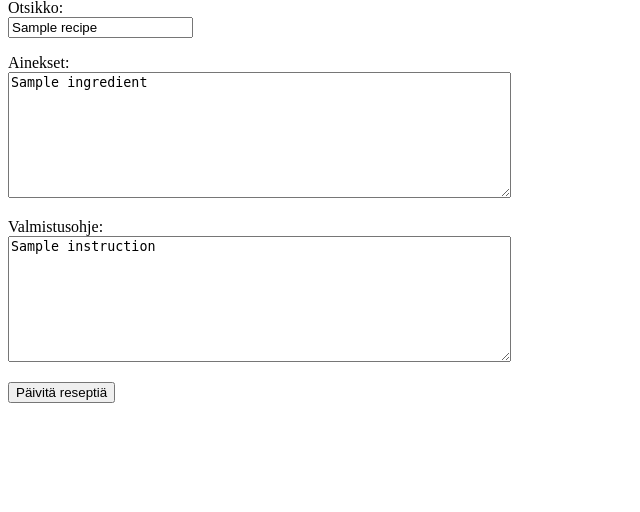
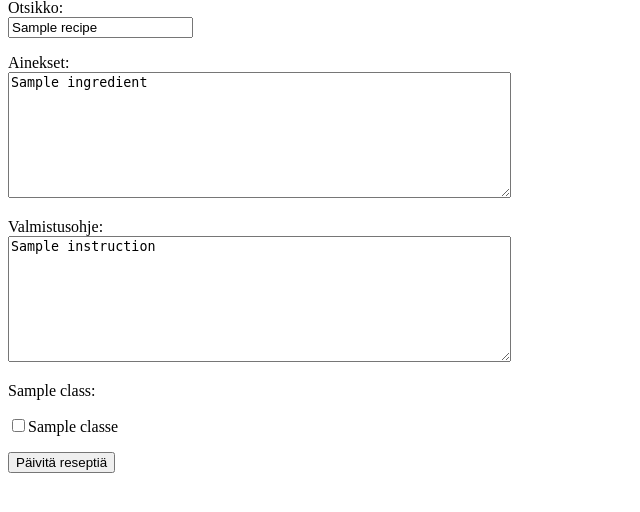
Before and after one commit to eesalor/ruokareseptit, a Flask app: template templates/edit_recipe.html in a window 1280 px wide. Shown: the part 81-593 px from the top of the page, without its empty margins (0-640 px from the left). Run offline with Flask 3, Linux system fonts and the light colour scheme; the template is opened without the code that fills it: most values are stand-ins (such as "Sample title", 1, 10 or a date in 2020).

Commit message:
Add classes to edit recipe page

```diff
--- a/app.py
+++ b/app.py
@@ -112,7 +112,14 @@ def edit_recipe(recipe_id):
     if recipe["user_id"] != session["user_id"]:
         abort(403)
 
-    return render_template("edit_recipe.html", recipe=recipe)
+    all_classes = recipes.get_all_classes()
+    classes = {}
+    for my_class in all_classes:
+        classes[my_class] = ""
+    for entry in recipes.get_classes(recipe_id):
+        classes[entry["title"]] = entry["value"]
+
+    return render_template("edit_recipe.html", recipe=recipe, classes=classes, all_classes=all_classes)
 
 @app.route("/update_recipe", methods=["POST"])
 def update_recipe():
@@ -134,7 +141,13 @@ def update_recipe():
     if not instruction or len(instruction) > 2000:
         abort(403)
 
-    recipes.update_recipe(recipe_id, title, ingredient, instruction)
+    classes = []
+    for entry in request.form.getlist("classes"):
+        if entry:
+            class_title, class_value = entry.split(":")
+            classes.append((class_title, class_value))
+
+    recipes.update_recipe(recipe_id, title, ingredient, instruction, classes)
 
     return redirect("/recipe/" + str(recipe_id))
 
--- a/templates/edit_recipe.html
+++ b/templates/edit_recipe.html
@@ -21,6 +21,20 @@
       <textarea name="instruction" rows="8" cols="60" maxlength="2000" required>{{ recipe.instruction }}</textarea>
     </p>
     <input type="hidden" name="recipe_id" value="{{ recipe.id }}" />
+    {% for class in classes %}
+    <p>
+    {{ class }}:
+    </p>
+    <p>
+      {% for option in all_classes[class] %}
+        {% if classes[class] == option %}
+        <input type="checkbox" name="classes" value="{{ class }}:{{ option }}" checked/>{{ option }}
+        {% else %}
+        <input type="checkbox" name="classes" value="{{ class }}:{{ option }}" />{{ option }}
+        {% endif %}
+      {% endfor %}
+    </p>
+    {% endfor %}
     <input type="submit" value="Päivitä reseptiä" />
   </form>
 </body>
```
Also changed, not shown: recipes.py (+10 -1 lines).
